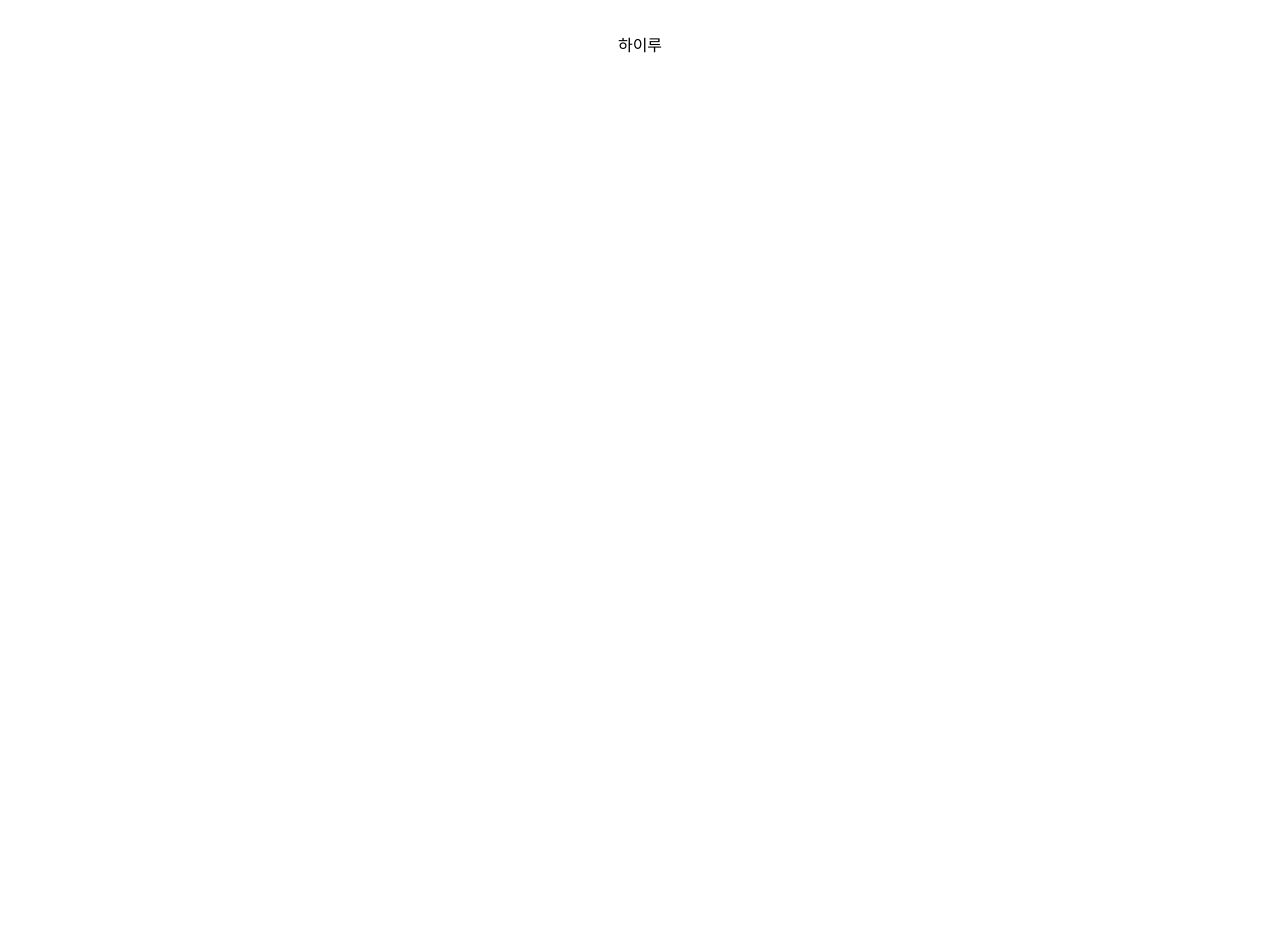
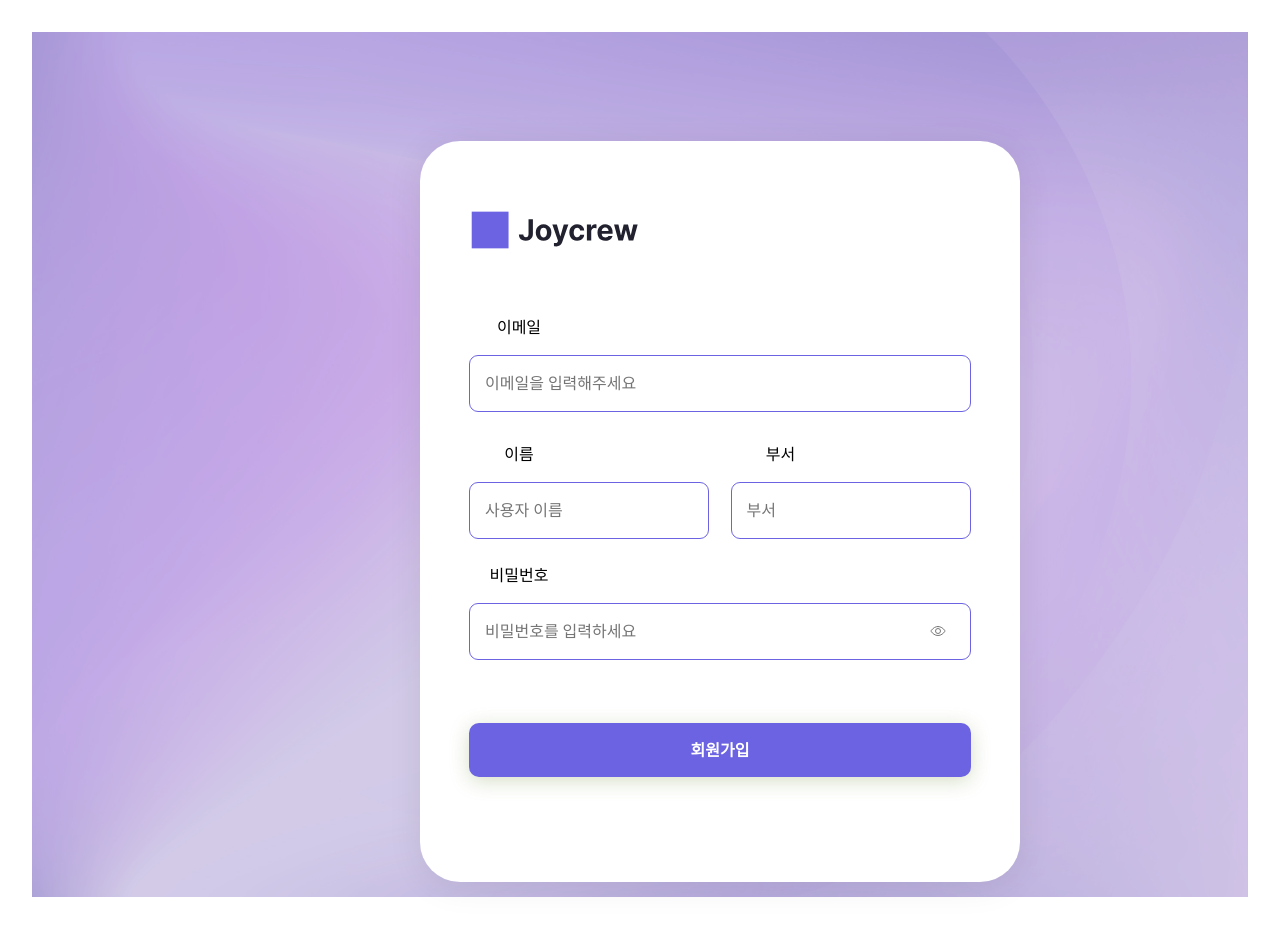
Before and after one commit to JoyCrew/frontend, a React (Vite) app: page /signup in a window 1280 px wide. Shown: the top 936 px of the page. Built offline with nearby package versions, Linux system fonts and the light colour scheme; a web font is replaced by a local one.

Commit message:
Feat: 회원가입 ui 구현 (#1)

```diff
--- a/src/pages/Login.tsx
+++ b/src/pages/Login.tsx
@@ -33,7 +33,7 @@ const Login: React.FC = () => {
           to="/signup"
         />
         <InputField
-          label="이메일 주소"
+          label="이메일"
           type="email"
           name="email"
           value={email}
--- a/src/pages/SignUp.tsx
+++ b/src/pages/SignUp.tsx
@@ -1,4 +1,74 @@
+import "../styles/Signup.css";
+import { useState } from "react";
+import background from "../assets/background.svg";
+import logo from "../assets/logo.svg";
+import { IoEyeOutline } from "react-icons/io5";
+import { IoEyeOffOutline } from "react-icons/io5";
+import Popup from "../components/login/Popup";
+import InputField from "../components/login/InputField";
+import Button from "../components/common/Button";
+
 const SignUp: React.FC = () => {
-  return <div className="SignUp">하이루</div>;
+  const [email, setEmail] = useState("");
+  const [name, setName] = useState("");
+  const [department, setDepartment] = useState("");
+  const [password, setPassword] = useState("");
+  const [showPassword, setShowPassword] = useState(false);
+
+  const togglePasswordVisibility = () => {
+    setShowPassword(!showPassword);
+  };
+
+  const handleSignUp = () => {
+    console.log("회원가입 완료");
+  };
+
+  return (
+    <div className="SignUp">
+      <img src={background} alt="" className="background" />
+      <Popup>
+        <img src={logo} alt="logo" className="PopupLogo" />
+        <InputField
+          label="이메일"
+          type="email"
+          name="email"
+          value={email}
+          onChange={(e) => setEmail(e.target.value)}
+          placeholder="이메일을 입력해주세요"
+          className="email"
+        />
+        <InputField
+          label="이름"
+          type="text"
+          name="name"
+          value={name}
+          onChange={(e) => setName(e.target.value)}
+          placeholder="사용자 이름"
+          className="name"
+        />
+        <InputField
+          label="부서"
+          type="text"
+          name="department"
+          value={department}
+          onChange={(e) => setDepartment(e.target.value)}
+          placeholder="부서"
+          className="department"
+        />
+        <InputField
+          label="비밀번호"
+          type={showPassword ? "text" : "password"}
+          name="password"
+          value={password}
+          onChange={(e) => setPassword(e.target.value)}
+          icon={showPassword ? <IoEyeOffOutline /> : <IoEyeOutline />}
+          placeholder="비밀번호를 입력하세요"
+          className="password"
+          onIconClick={togglePasswordVisibility}
+        />
+        <Button text="회원가입" onClick={handleSignUp} className="signup" />
+      </Popup>
+    </div>
+  );
 };
 export default SignUp;
--- a/src/styles/InputField.css
+++ b/src/styles/InputField.css
@@ -22,7 +22,7 @@
   box-sizing: border-box;
   width: 502.04px;
   height: 57px;
-  padding-left: 10px;
+  padding-left: 15px;
 
   position: absolute;
   left: 0%;
@@ -34,6 +34,7 @@
   /* Main01 */
   border: 1px solid #6b63e1;
   border-radius: 9px;
+  outline: none;
 }
 
 .input-field-icon {
--- a/src/styles/Login.css
+++ b/src/styles/Login.css
@@ -19,21 +19,21 @@
 }
 
 .Login .InputField_email {
-  left: 48.98px;
+  left: 49px;
   top: 191px;
 }
 
 .Login .InputField_password {
-  left: 48.98px;
+  left: 49px;
   top: 315px;
 }
 
 .Login .Button_login {
-  left: 48.98px;
+  left: 49px;
   top: 507px;
 }
 
 .Login .Button_google {
-  left: 48.98px;
+  left: 49px;
   top: 581px;
 }
--- /dev/null
+++ b/src/styles/Signup.css
@@ -0,0 +1,34 @@
+.SignUp .InputField_email {
+  left: 49px;
+  top: 174px;
+}
+
+.SignUp .InputField_name {
+  left: 49px;
+  top: 301px;
+  width: 240px;
+}
+
+.SignUp .InputField_name .input-field-input {
+  width: 240px;
+}
+
+.SignUp .InputField_department {
+  left: 310.57px;
+  top: 301px;
+  width: 240px;
+}
+
+.SignUp .InputField_department .input-field-input {
+  width: 240px;
+}
+
+.SignUp .InputField_password {
+  left: 49px;
+  top: 422px;
+}
+
+.SignUp .Button_signup {
+  left: 49px;
+  top: 582px;
+}
```
